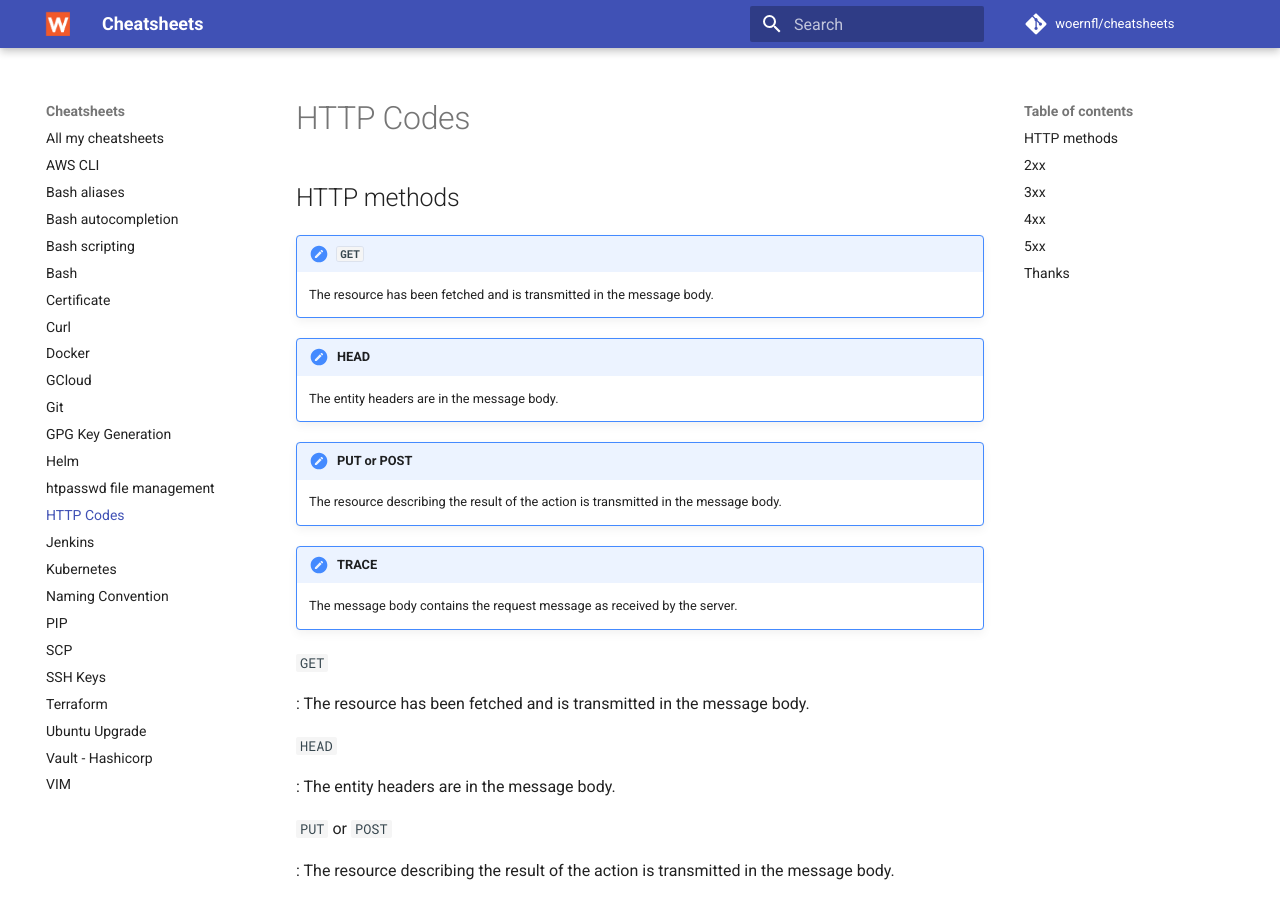
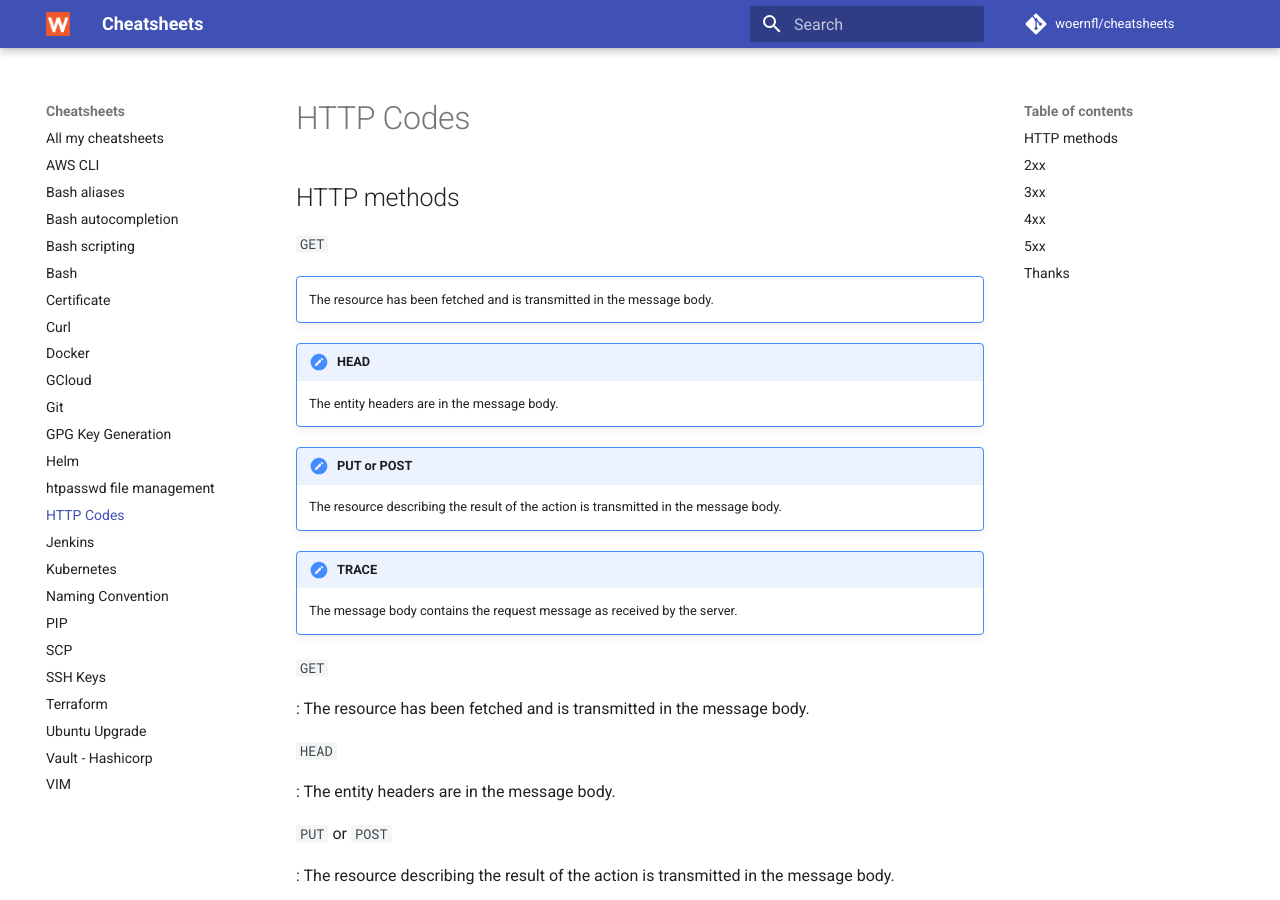
Before and after one commit to woernfl/cheatsheets, an MkDocs documentation site: the page built from docs/http-codes.md, in a window 1280 px wide and 900 px high. Built offline with MkDocs 1.6.1 and Material for MkDocs 9.7.7, drawn with Linux system fonts in a browser that asks for light colours; comment, search, counter and statistics services are not loaded.

```diff
--- a/docs/http-codes.md
+++ b/docs/http-codes.md
@@ -2,7 +2,9 @@
 
 ## HTTP methods
 
-!!! note "`GET`"
+`GET`
+
+!!! note ""
     The resource has been fetched and is transmitted in the message body.
 
 !!! note "HEAD"
```
